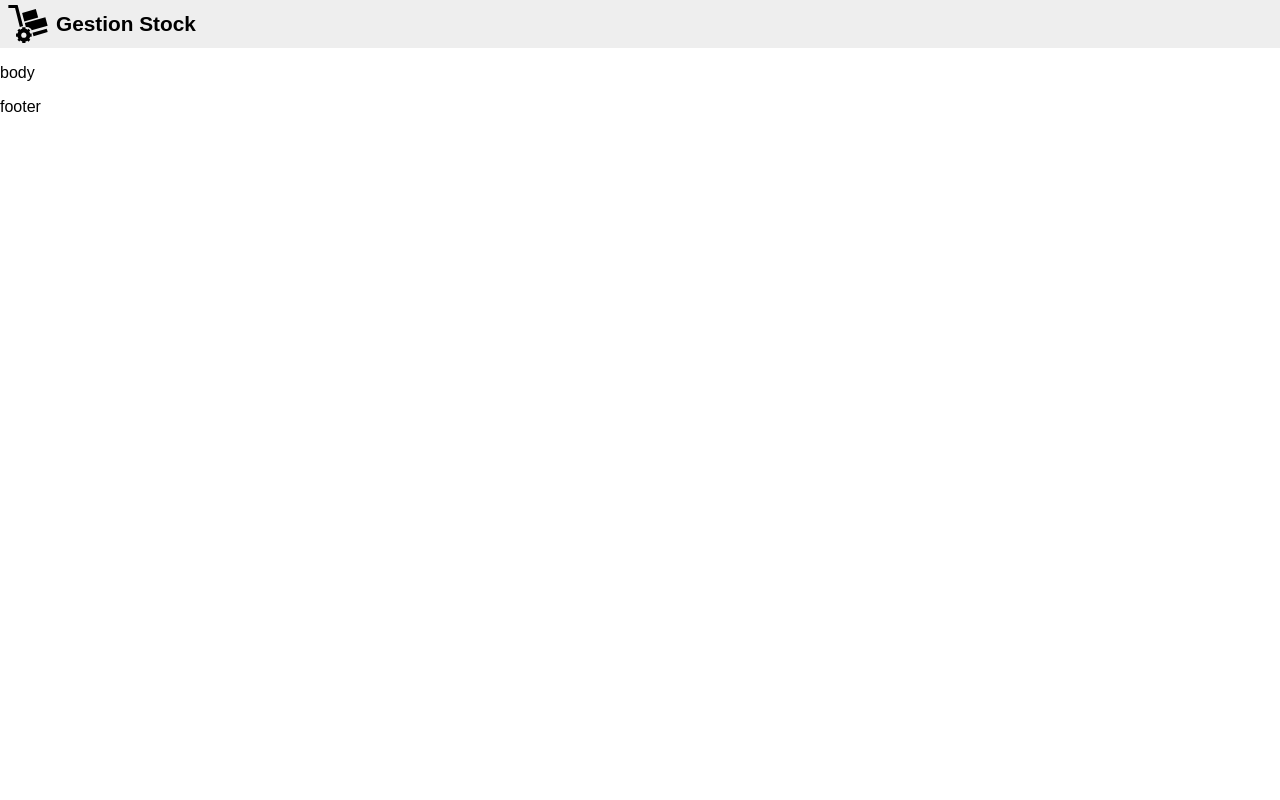
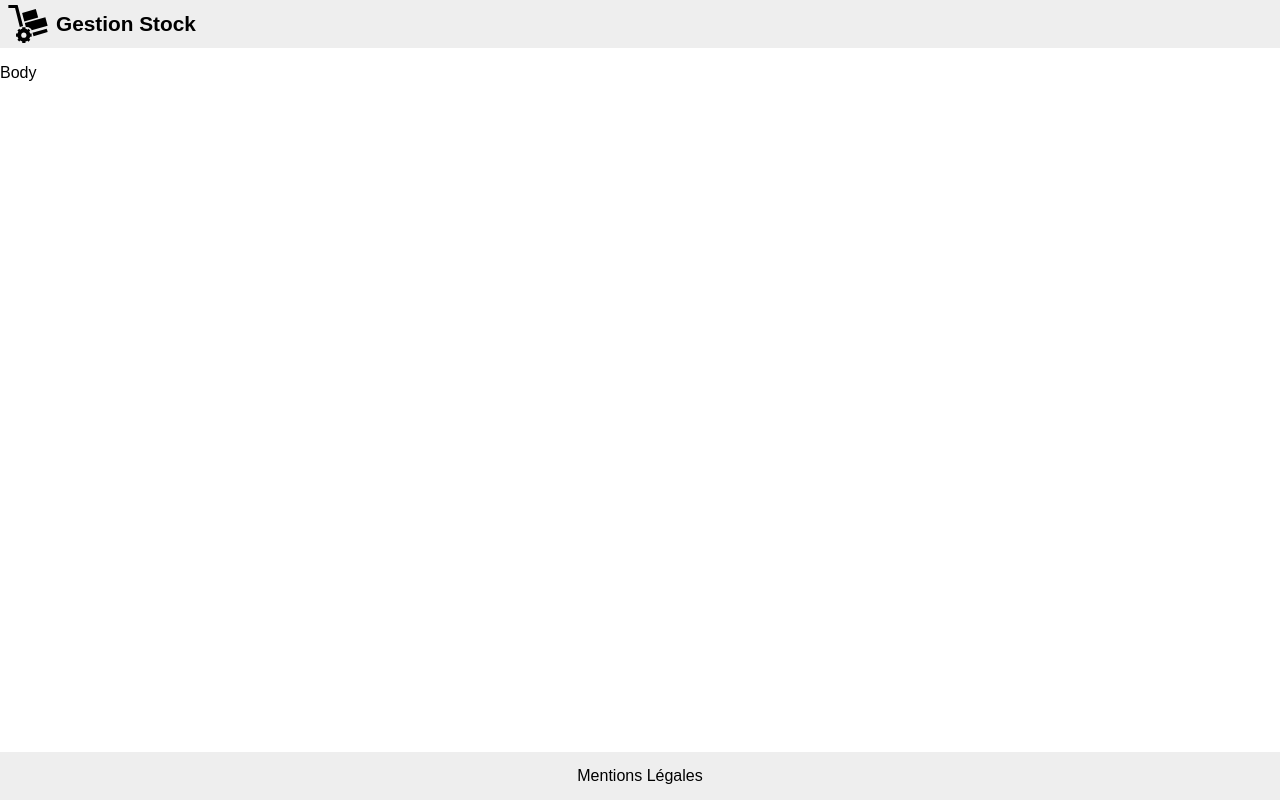
Before and after one commit to jlg-formation/vjszz1-sept-2024, a Vue app in the folder front/: page / in a window 1280 px wide. Built offline with nearby package versions, Linux system fonts and the light colour scheme.

Commit message:
dev: added footer and body

```diff
--- a/front/src/assets/main.css
+++ b/front/src/assets/main.css
@@ -6,3 +6,10 @@ body {
   margin: 0;
   font-family: sans-serif;
 }
+
+#app {
+  min-height: 100vh;
+  display: flex;
+  flex-flow: column;
+  justify-content: space-between;
+}
--- a/front/src/layout/BodyLayout.vue
+++ b/front/src/layout/BodyLayout.vue
@@ -1,3 +1,11 @@
 <template>
-  <p>body</p>
+  <main>
+    <p>Body</p>
+  </main>
 </template>
+
+<style scoped>
+main {
+  flex: 1;
+}
+</style>
--- a/front/src/layout/FooterLayout.vue
+++ b/front/src/layout/FooterLayout.vue
@@ -1,3 +1,24 @@
 <template>
-  <p>footer</p>
+  <footer>
+    <a href="#"> Mentions Légales </a>
+  </footer>
 </template>
+
+<style scoped>
+footer {
+  background: var(--light-gray);
+  height: 3rem;
+  display: flex;
+  align-items: center;
+  justify-content: center;
+
+  a {
+    text-decoration: inherit;
+    color: inherit;
+
+    &:hover {
+      text-decoration: underline;
+    }
+  }
+}
+</style>
```
